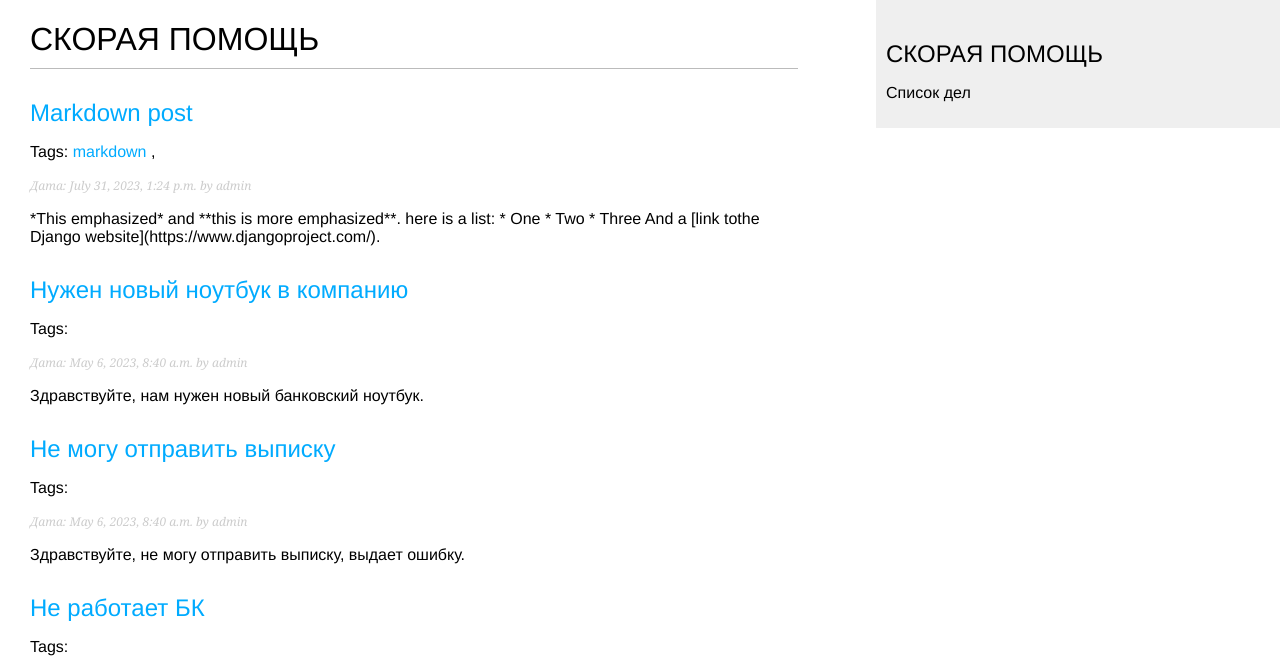
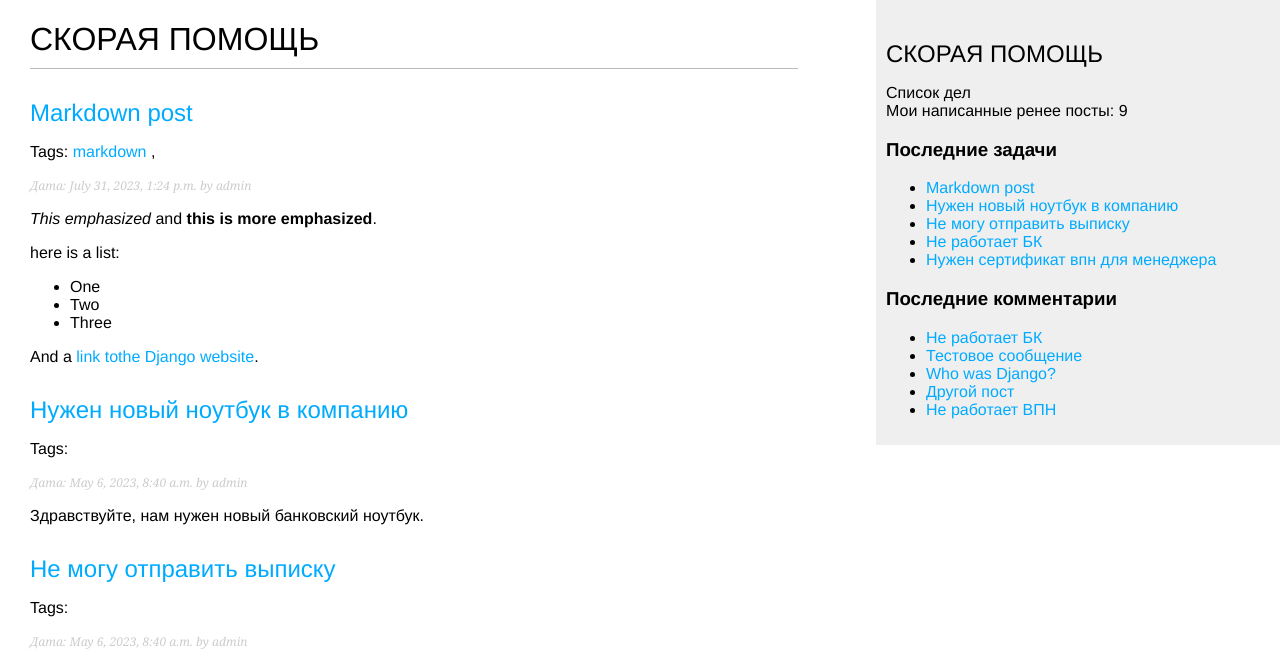
Before and after one commit to Buzyuka/hlp_local, a Django app: page /help/ in a window 1280 px wide. Shown: the top 659 px of the page. Run offline with Django 4.2, Linux system fonts and the light colour scheme; data comes from the database, SQL or seed files in the repository; both versions use the stored data as it was after the commit; parts of the project's set-up code (start-up, migrations or seed data) failed here and were passed over.

Commit message:
Добавлена система карты сети

```diff
--- a/Desktop/D_project/helpdesk/help/templates/help/base.html
+++ b/Desktop/D_project/helpdesk/help/templates/help/base.html
@@ -1,3 +1,4 @@
+{% load help_tags %}
 {% load static %}
 <!DOCTYPE html>
 <html>
@@ -12,7 +13,21 @@
 </div>
 <div id="sidebar">
     <h2>СКОРАЯ ПОМОЩЬ</h2>
-    <p>Список дел</p>
+    <p>
+        Список дел<br>
+        Мои написанные ренее посты: {% total_posts %}
+    </p>
+    <h3>Последние задачи</h3>
+    {% show_latest_posts %}
+    <h3>Последние комментарии</h3>
+    {% get_most_commented_posts as most_commented_posts %}
+    <ul>
+        {% for post in most_commented_posts %}
+        <li>
+            <a href="{{ post.get_absolute_url }}">{{ post.title}}</a>
+        </li>
+        {% endfor %}
+    </ul>
 </div>
 </body>
 </html>
--- /dev/null
+++ b/Desktop/D_project/helpdesk/help/templates/help/post/latest_posts.html
@@ -0,0 +1,7 @@
+<ul>
+    {% for post in latest_posts %}
+    <li>
+        <a href="{{ post.get_absolute_url }}">{{ post.title }}</a>
+    </li>
+    {% endfor %}
+</ul>
--- a/Desktop/D_project/helpdesk/help/templates/help/post/list.html
+++ b/Desktop/D_project/helpdesk/help/templates/help/post/list.html
@@ -1,4 +1,5 @@
 {% extends 'help/base.html' %}
+{% load help_tags %}
 
 {% block title %}HELPDESK{% endblock %}
 
@@ -23,7 +24,7 @@
 <p class="date">
     Дата: {{ post.publish }} by {{ post.author }}
 </p>
-{{ post.body|truncatewords:30|linebreaks }}
+{{ post.body|markdown|truncatewords_html:30 }}
 {% endfor %}
 {% include "pagination.html" with page=posts %}
 {% endblock %}
--- /dev/null
+++ b/Desktop/D_project/helpdesk/help/templatetags/help_tags.py
@@ -0,0 +1,25 @@
+from django import template
+from ..models import Post
+from django.db.models import Count
+from django.utils.safestring import mark_safe
+import markdown
+
+register = template.Library()
+
+@register.simple_tag
+def total_posts():
+    return Post.published.count()
+@register.inclusion_tag('help/post/latest_posts.html')
+def show_latest_posts(count=5):
+    latest_posts = Post.published.order_by('-publish')[:count]
+    return {'latest_posts': latest_posts}
+
+@register.simple_tag()
+def get_most_commented_posts(count=5):
+    return Post.published.annotate(
+        total_comments=Count('comments')
+    ).order_by('-total_comments')[:count]
+
+@register.filter(name='markdown')
+def markdown_format(text):
+    return mark_safe(markdown.markdown(text))
--- a/Desktop/D_project/helpdesk/help/urls.py
+++ b/Desktop/D_project/helpdesk/help/urls.py
@@ -1,5 +1,6 @@
 from django.urls import path
 from . import views
+
 
 app_name = 'help'
 
--- a/Desktop/D_project/helpdesk/help/views.py
+++ b/Desktop/D_project/helpdesk/help/views.py
@@ -6,6 +6,7 @@
 from django.http import Http404
 from django.core.paginator import Paginator, EmptyPage, PageNotAnInteger
 from taggit.models import Tag
+from django.db.models import Count
 
 # Create your views here.
 # Cтраница отображения списка заявок(постов)
@@ -45,9 +46,17 @@
     # Форма для комментариев пользователями
     form = CommentForm()
 
+    #Список схожих постов
+    post_tags_ids = post.tags.values_list('id', flat=True)
+    similar_posts = Post.published.filter(tags__in=post_tags_ids)\
+                                   .exclude(id=post.id)
+    similar_posts = similar_posts.annotate(same_tags=Count('tags'))\
+                                   .order_by('-same_tags','-publish')[:4]
+
     return render(request, 'help/post/detail.html', {'post': post,
                                                      'comments': comments,
-                                                     'form': form
+                                                     'form': form,
+                                                     'similar_posts': similar_posts
                                                      })
 
 # Forms EMAIL
--- a/Desktop/D_project/helpdesk/helpdesk/settings.py
+++ b/Desktop/D_project/helpdesk/helpdesk/settings.py
@@ -39,6 +39,8 @@
     'django.contrib.staticfiles',
     'help.apps.HelpConfig',
     'taggit',
+    'django.contrib.sites',
+    'django.contrib.sitemaps',
 ]
 
 MIDDLEWARE = [
--- a/Desktop/D_project/helpdesk/helpdesk/urls.py
+++ b/Desktop/D_project/helpdesk/helpdesk/urls.py
@@ -1,23 +1,18 @@
-"""
-URL configuration for helpdesk project.
 
-The `urlpatterns` list routes URLs to views. For more information please see:
-    https://docs.djangoproject.com/en/4.2/topics/http/urls/
-Examples:
-Function views
-    1. Add an import:  from my_app import views
-    2. Add a URL to urlpatterns:  path('', views.home, name='home')
-Class-based views
-    1. Add an import:  from other_app.views import Home
-    2. Add a URL to urlpatterns:  path('', Home.as_view(), name='home')
-Including another URLconf
-    1. Import the include() function: from django.urls import include, path
-    2. Add a URL to urlpatterns:  path('blog/', include('blog.urls'))
-"""
+
 from django.contrib import admin
 from django.urls import path, include
+from django.contrib.sitemaps.views import sitemap
+from help.sitemaps import PostSitemap
+
+sitemaps = {
+    'posts': PostSitemap,
+}
+
 
 urlpatterns = [
     path('admin/', admin.site.urls),
     path('help/', include('help.urls', namespace='help')),
+    path('sitemap.xml', sitemap,{'sitemaps': sitemaps},
+         name='django.contrib.sitemaps.views.sitemap')
 ]
```
Also changed, not shown: Desktop/D_project/helpdesk/help/sitemaps.py (added, +13 -0 lines), Desktop/D_project/helpdesk/help/templates/help/post/detail.html (+12 -1 lines), Desktop/D_project/helpdesk/db.sqlite3, Desktop/D_project/helpdesk/help/templatetags/__init__.py (added).
